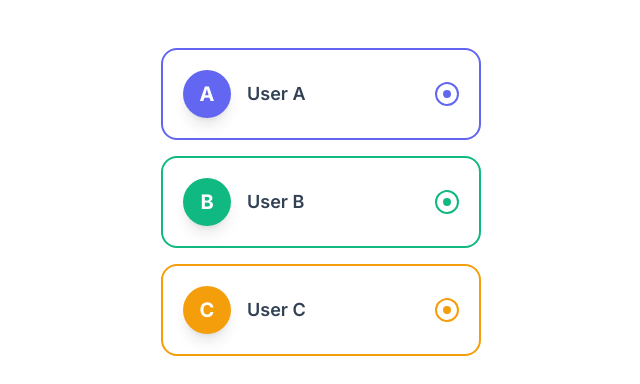
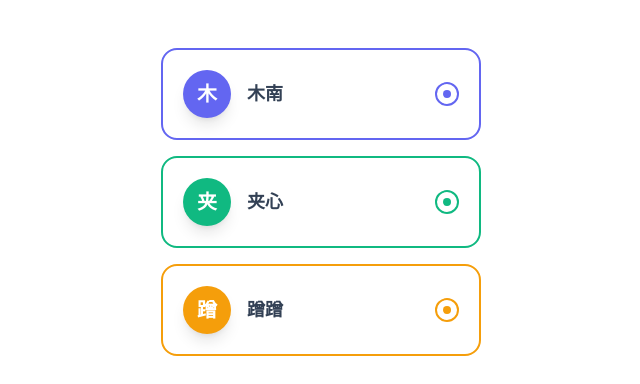
Before and after one commit to decemboboCC/Fit2026, a React (Vite) app: page / in a window 1280 px wide. Shown: the part 214-598 px from the top of the page, without its empty margins (319-959 px from the left). Built offline with nearby package versions, Linux system fonts and the light colour scheme.

Commit message:
update user names to 木南, 夹心, 蹭蹭

```diff
--- a/App.tsx
+++ b/App.tsx
@@ -56,7 +56,7 @@ const App: React.FC = () => {
           onClick={() => setCurrentUser(null)}
           className={`w-12 h-12 rounded-full ${USERS[currentUser].bgColor} flex items-center justify-center text-white font-bold text-sm shadow-lg shadow-white/5 active:scale-95 transition-all`}
         >
-          {currentUser}
+          {USERS[currentUser].name.charAt(0)}
         </button>
 
         {/* Filter Pill */}
@@ -73,7 +73,7 @@ const App: React.FC = () => {
               onClick={() => setFilter(key)}
               className={`w-7 h-7 rounded-full flex items-center justify-center text-[11px] font-bold transition-all ${filter === key ? `${USERS[key].bgColor} text-white` : 'bg-transparent text-white/20 hover:text-white/40'}`}
             >
-              {key}
+              {USERS[key].name.charAt(0)}
             </button>
           ))}
         </div>
--- a/components/RolePicker.tsx
+++ b/components/RolePicker.tsx
@@ -26,7 +26,7 @@ const RolePicker: React.FC<RolePickerProps> = ({ onSelect }) => {
             >
               <div className="flex items-center space-x-4">
                 <div className={`w-12 h-12 rounded-full ${user.bgColor} flex items-center justify-center text-white font-bold text-xl shadow-lg`}>
-                  {key}
+                  {user.name.charAt(0)}
                 </div>
                 <span className="font-semibold text-lg text-slate-700">{user.name}</span>
               </div>
--- a/constants.tsx
+++ b/constants.tsx
@@ -4,21 +4,21 @@ import { UserRole, UserProfile } from './types';
 export const USERS: Record<UserRole, UserProfile> = {
   A: {
     id: 'A',
-    name: 'User A',
+    name: '木南',
     color: 'rgb(99, 102, 241)', // Indigo 500
     bgColor: 'bg-indigo-500',
     borderColor: 'border-indigo-500',
   },
   B: {
     id: 'B',
-    name: 'User B',
+    name: '夹心',
     color: 'rgb(16, 185, 129)', // Emerald 500
     bgColor: 'bg-emerald-500',
     borderColor: 'border-emerald-500',
   },
   C: {
     id: 'C',
-    name: 'User C',
+    name: '蹭蹭',
     color: 'rgb(245, 158, 11)', // Amber 500
     bgColor: 'bg-amber-500',
     borderColor: 'border-amber-500',
```
